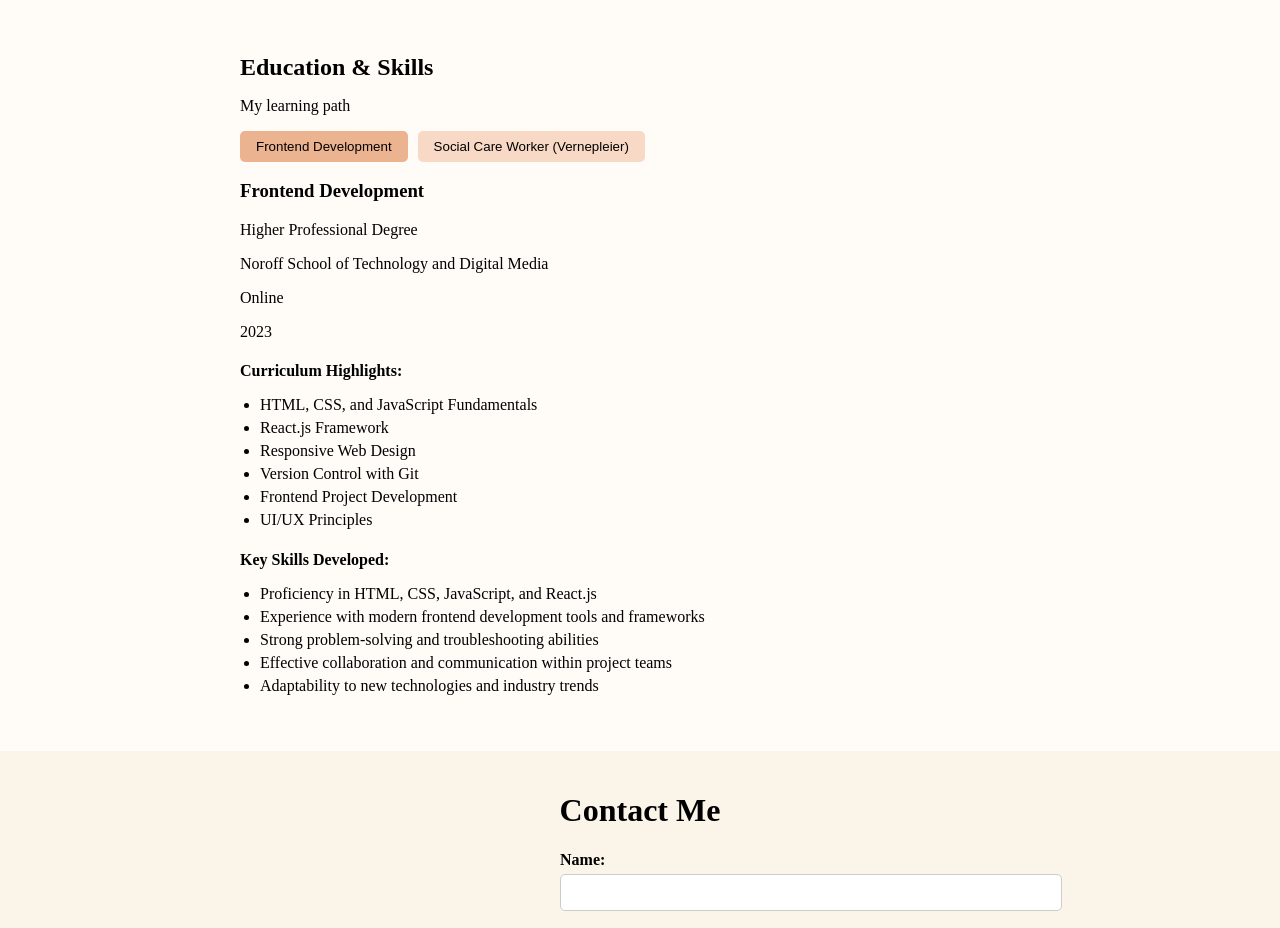
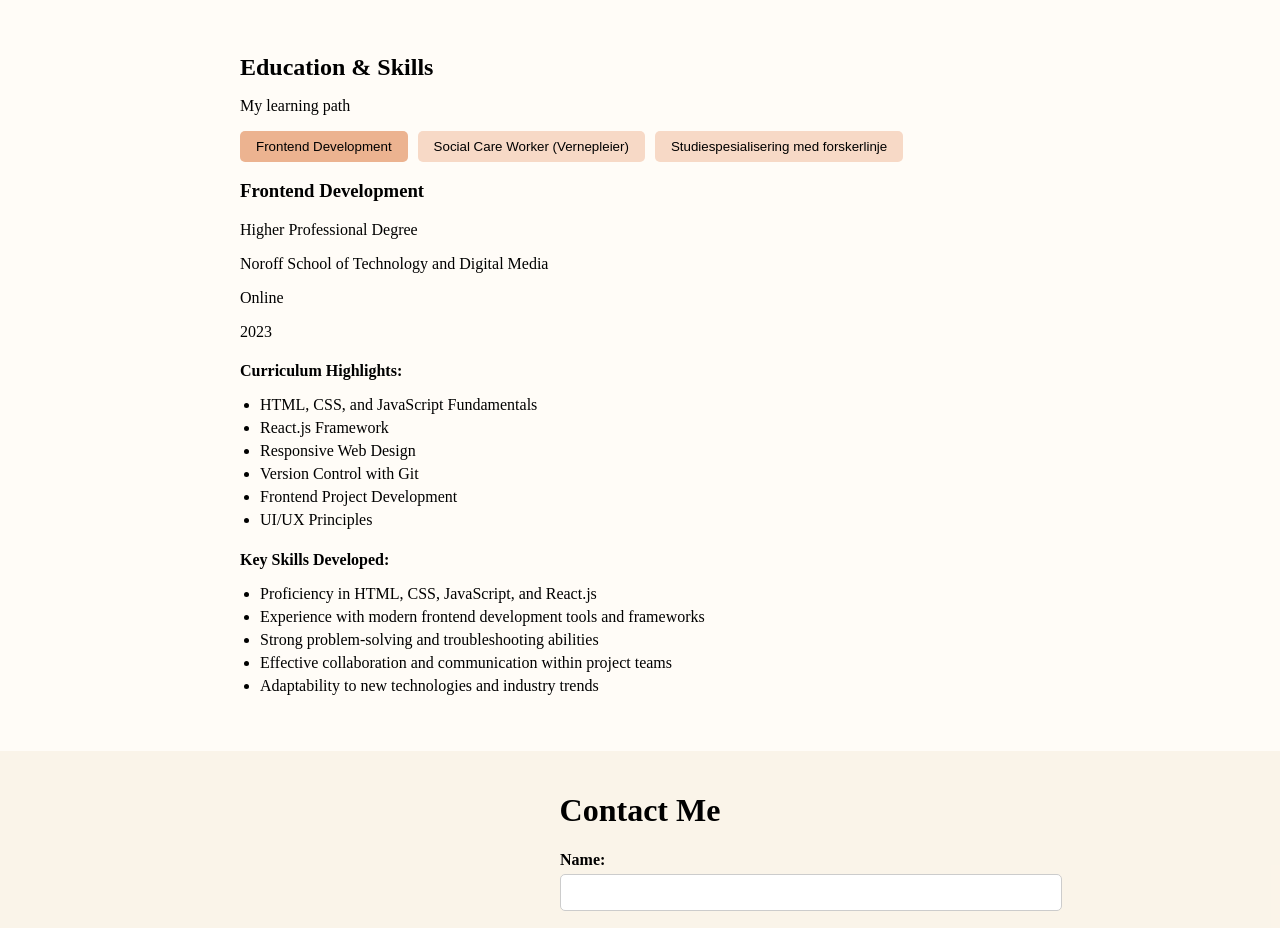
Before and after one commit to cdragvik/christiane, a React (Create React App) app: page / in a window 1280 px wide. Shown: the part 2184-3112 px from the top of the page. Built offline with nearby package versions, Linux system fonts and the light colour scheme; a small style sheet from the web is missing.

Commit message:
added studies

```diff
--- a/src/data/educationAndSkills.js
+++ b/src/data/educationAndSkills.js
@@ -29,7 +29,7 @@ const educationAndSkills = {
         studies: 'Social Care Worker (Vernepleier)',
         degree: 'Bachelors Degree',
         institution: 'Oslo Metropolitan University',
-        location: 'Sandvika',
+        location: 'Sandvika, Norway',
         graduationYear: '2020',
         curriculumHighlights: [
             'Comprehensive study of social care theories and principles',
@@ -46,7 +46,26 @@ const educationAndSkills = {
             'Empathy, patience, and compassion in working with vulnerable populations',
           ]
       },
-      // Add more education items as needed
+      {
+        studies: 'Studiespesialisering med forskerlinje',
+        degree: 'High School Diploma',
+        institution: 'Røyken videregående skole',
+        location: 'Røyken, Norway',
+        graduationYear: '2017',
+        curriculumHighlights: [
+          'Specialization in General Studies with Research Line',
+          'In-depth research projects and assignments',
+          'Advanced coursework in mathematics, science, and humanities',
+          'Preparation for higher education and academic pursuits',
+        ],
+        keySkillsDeveloped: [
+          'Research and analytical skills',
+          'Academic writing and presentation abilities',
+          'Critical thinking and problem-solving capabilities',
+          'Effective time management and organization',
+          'Collaboration and teamwork in academic settings',
+        ]
+      },
     ],
     skills: [
       'HTML',
```
